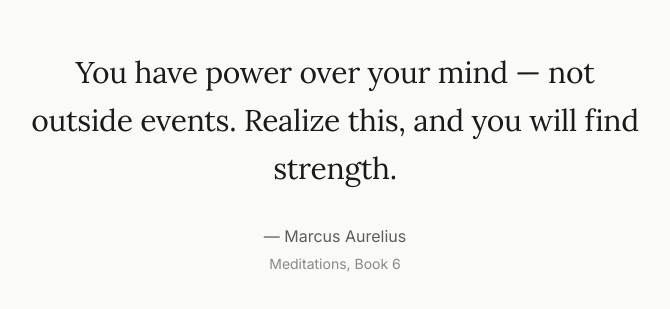
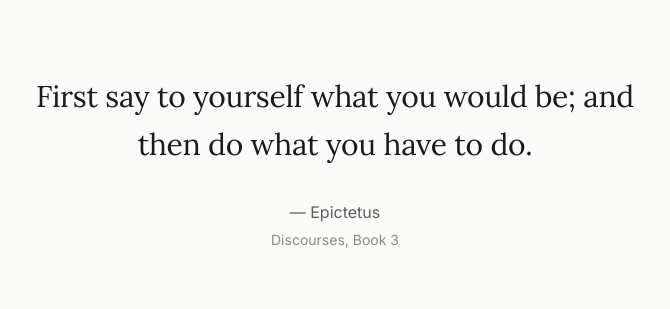
Before and after one commit to johnblythe/quotidian, a Next.js app: page / in a window 1280 px wide. Shown: the part 239-548 px from the top of the page, without its empty margins (305-975 px from the left). Built offline with nearby package versions, Linux system fonts and the light colour scheme.

Commit message:
feat: US-008 - Build basic Today's Quote page

```diff
--- a/src/app/page.tsx
+++ b/src/app/page.tsx
@@ -1,17 +1,13 @@
 import { Quote } from "@/components/Quote";
-
-const sampleQuote = {
-  id: "marcus-001",
-  text: "You have power over your mind — not outside events. Realize this, and you will find strength.",
-  author: "Marcus Aurelius",
-  source: "Meditations, Book 6",
-};
+import { getTodaysQuote } from "@/lib/quotes";
 
 export default function Home() {
+  const todaysQuote = getTodaysQuote();
+
   return (
     <div className="flex min-h-screen items-center justify-center">
       <main className="w-full">
-        <Quote quote={sampleQuote} />
+        <Quote quote={todaysQuote} />
       </main>
     </div>
   );
```
